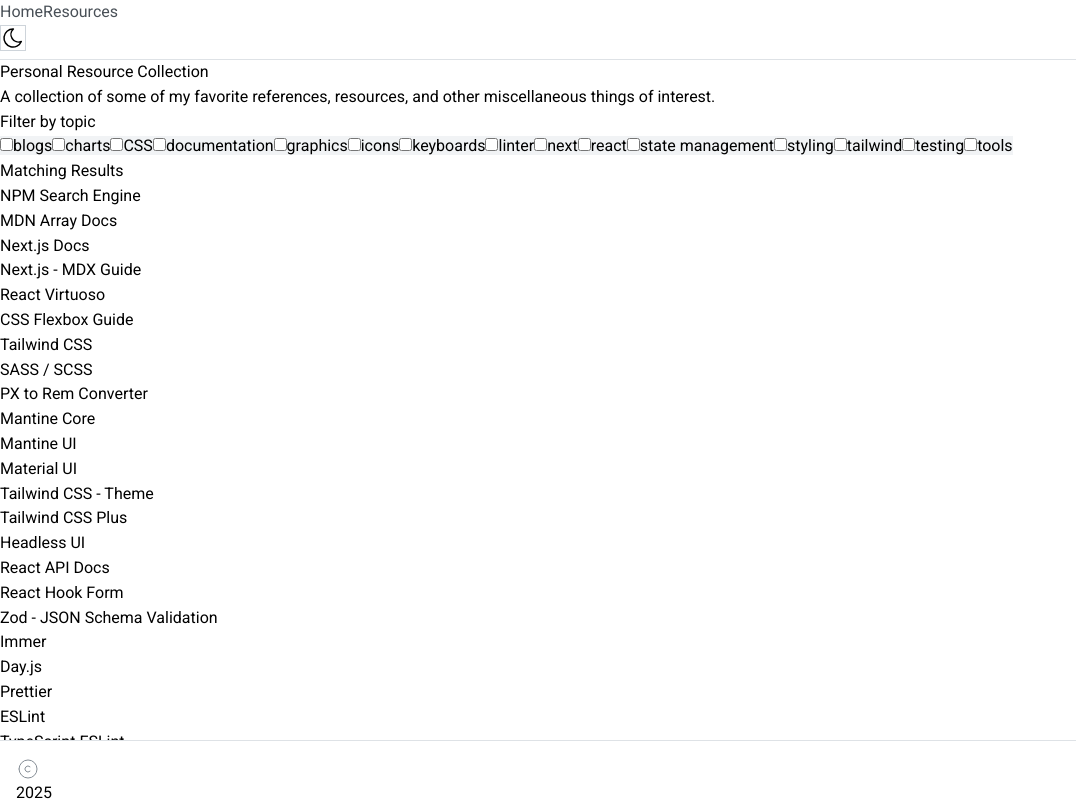
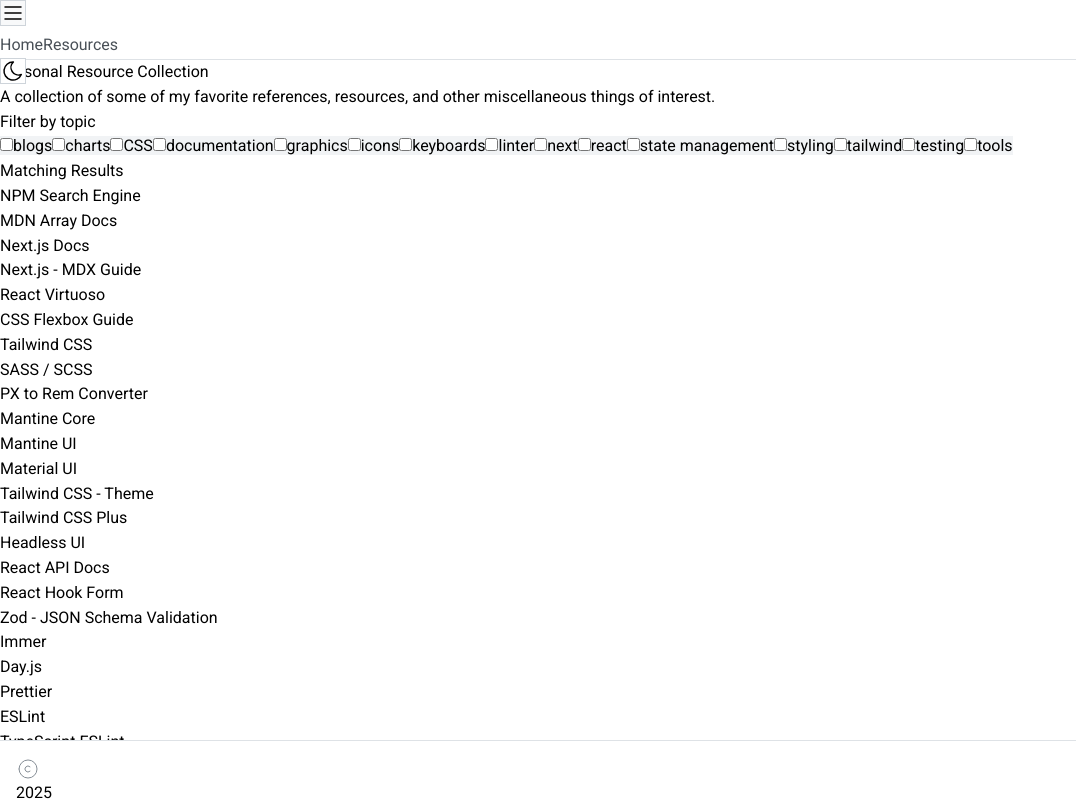
Before and after one commit to bryyytl/profile-website, a Next.js app: page /resources in a window 1280 px wide. Shown: the top 801 px of the page, without its empty margins (0-1076 px from the left). Built offline with nearby package versions, Linux system fonts and the light colour scheme.

Commit message:
Replacing burger menu mantine component

```diff
--- a/src/components/shell/header/header-burger-menu/index.tsx
+++ b/src/components/shell/header/header-burger-menu/index.tsx
@@ -1,16 +1,19 @@
 import { useNavigationContext } from "@/contexts/navigation";
-import { Burger } from "@mantine/core";
+import { IconMenu2, IconX } from "@tabler/icons-react";
 import type { ReactElement } from "react";
 
 const HeaderBurgerMenu = (): ReactElement => {
   const { toggleNavMenu, isNavMenuOpen } = useNavigationContext();
+  const Icon = isNavMenuOpen ? IconX : IconMenu2;
   return (
-    <Burger
-      hiddenFrom="sm"
+    <button
+      aria-label="Toggle navigation menu"
+      className="action-icon md:invisible visible cursor-pointer"
       onClick={toggleNavMenu}
-      opened={isNavMenuOpen}
-      size="sm"
-    />
+      type="button"
+    >
+      <Icon aria-hidden="true" stroke={1.5} />
+    </button>
   );
 };
 
```
